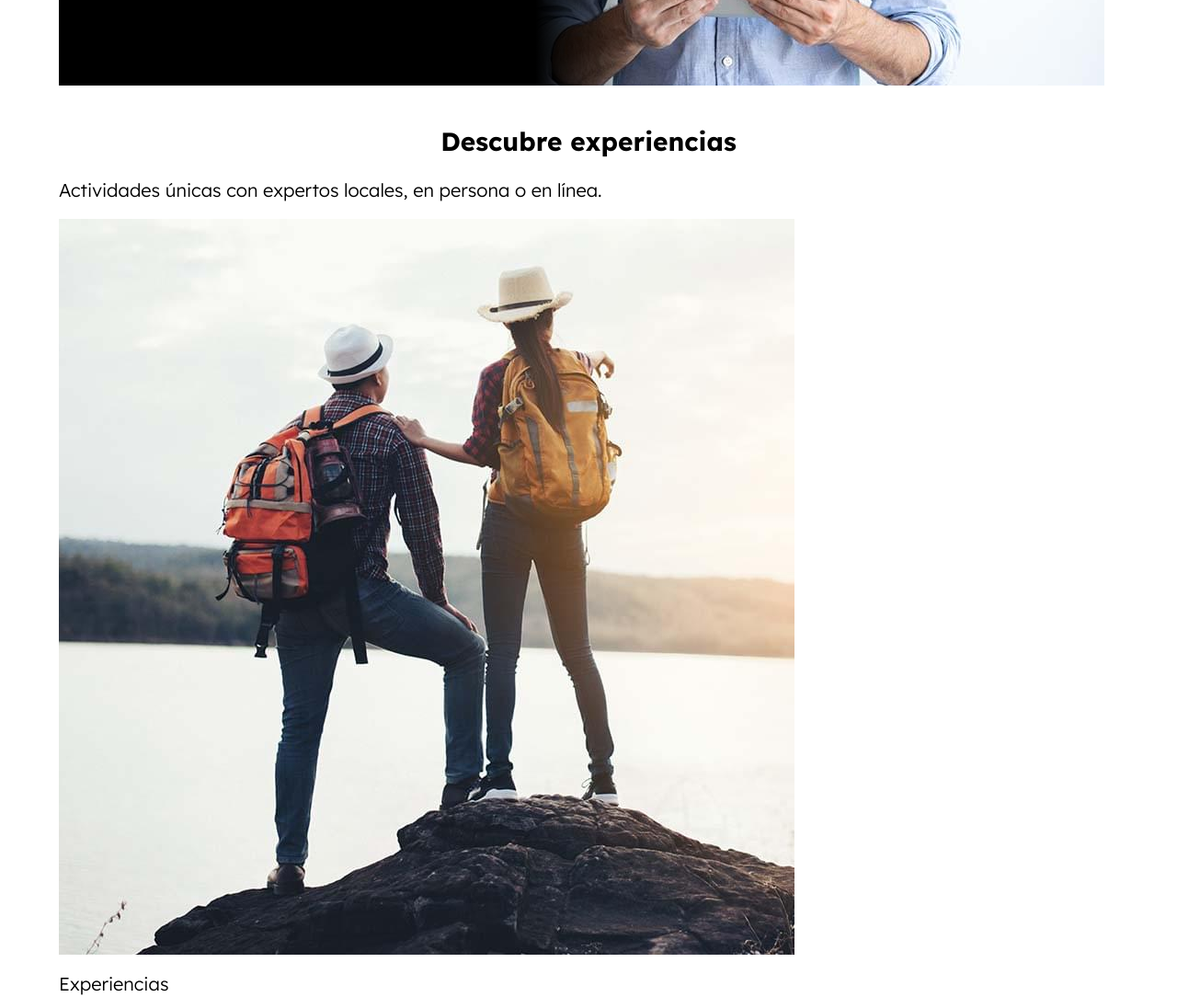
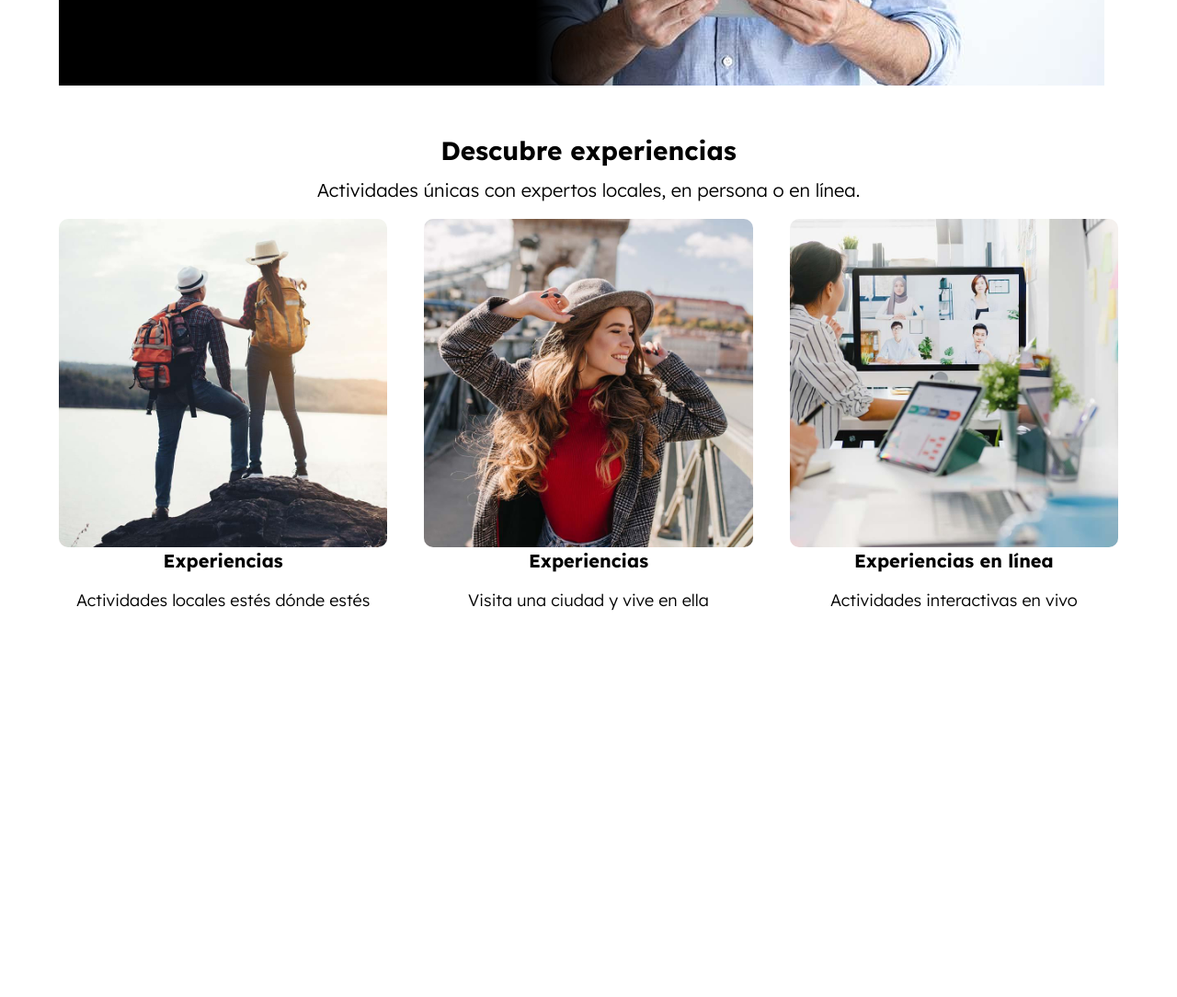
Before and after one commit to Ara-Polanco/airbnb, a website: page index.html in a window 1280 px wide. Shown: the part 1820-2904 px from the top of the page at 92% size. After the commit the page ends 2522 px from the top, so only its background shows below. Drawn offline with Linux system fonts and the light colour scheme.

Commit message:
Adding: styles to main section

```diff
--- a/index.html
+++ b/index.html
@@ -203,26 +203,26 @@
 
     <main class="experiencias contenedor seccion">
         <h2 class="experiencias__heading">Descubre experiencias</h2>
-        <p class="experiencias__Descripcion">Actividades únicas con expertos locales, en persona o en línea.</p>
+        <p class="experiencias__descripcion">Actividades únicas con expertos locales, en persona o en línea.</p>
 
         <ul class="experiencias__listado">
 
             <li class="experiencia">
                 <img class="experiencia__imagen" src="/build/img/experiencia_1.jpg" alt="Imagen experiencia" >
-                <p class="experiencia__titulo">Experiencias</p>
+                <h3 class="experiencia__titulo">Experiencias</h3>
                 <p class="experiencia__descripcion">Actividades locales estés dónde estés</p>
             </li>
 
             <li class="experiencia">
                 <img class="experiencia__imagen" src="/build/img/experiencia_2.jpg" alt="Imagen experiencia" >
-                <p class="experiencia__titulo">Experiencias</p>
+                <h3 class="experiencia__titulo">Experiencias</h3>
                 <p class="experiencia__descripcion">Visita una ciudad y vive en ella</p>
             </li>
 
             <li class="experiencia">
                 <img class="experiencia__imagen" src="/build/img/experiencia_3.jpg" alt="Imagen experiencia" >
-                <p class="experiencia__titulo">Experiencias en línea</p>
-                <p class="experiencia__descripcion">Actividades interactivas en vivo/p>
+                <h3 class="experiencia__titulo">Experiencias en línea</h3>
+                <p class="experiencia__descripcion">Actividades interactivas en vivo</p>
             </li>
 
         </ul>
--- /dev/null
+++ b/src/scss/ui/contenido/_experiencias.scss
@@ -0,0 +1,45 @@
+@use 'base/variables' as v;
+@use 'base/mixins' as m;
+
+.experiencias {
+
+    &__heading{
+        margin: 3rem 0 0 0;
+    }
+    &__descripcion {
+        text-align: center;
+        margin: 1rem 0 2rem 0;
+    }
+    &__listado {
+        display: grid;
+        grid-template-columns: repeat(3, 90vw);
+        gap: v.$separacion;
+        @include m.scrollHorizontal;
+
+        @include m.tablet {
+            @include m.grid(3, v.$separacion);
+            overflow: auto;
+        }
+    }
+}
+
+.experiencia {
+
+    &__imagen {
+        border-radius: 1rem;
+    }
+
+    &__titulo {
+        font-weight: 700;
+        font-size: 2rem;
+    }
+
+    &__descripcion {
+        font-size: 1.8rem;
+    }
+
+    &__titulo,
+    &__descripcion {
+        text-align: center;
+    }
+}
--- a/src/scss/ui/contenido/_index.scss
+++ b/src/scss/ui/contenido/_index.scss
@@ -1,3 +1,4 @@
 @forward 'destinos';
 @forward 'lugares';
 @forward 'anfitrion';
+@forward 'experiencias';
--- a/src/scss/ui/contenido/_lugares.scss
+++ b/src/scss/ui/contenido/_lugares.scss
@@ -28,5 +28,6 @@
 
     &__nombre {
         font-size: 1.8rem;
+        text-align: center;
     }
 }
```
Also changed, not shown: build/css/app.css, 1 other file.
